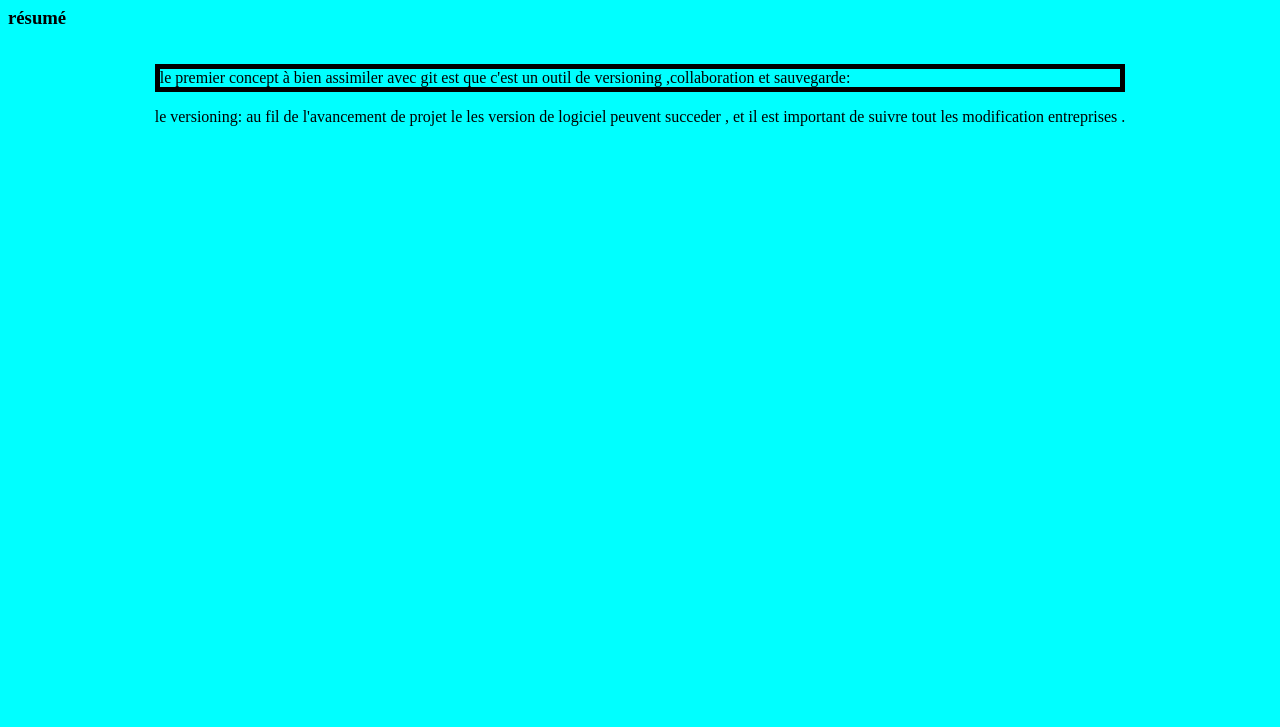
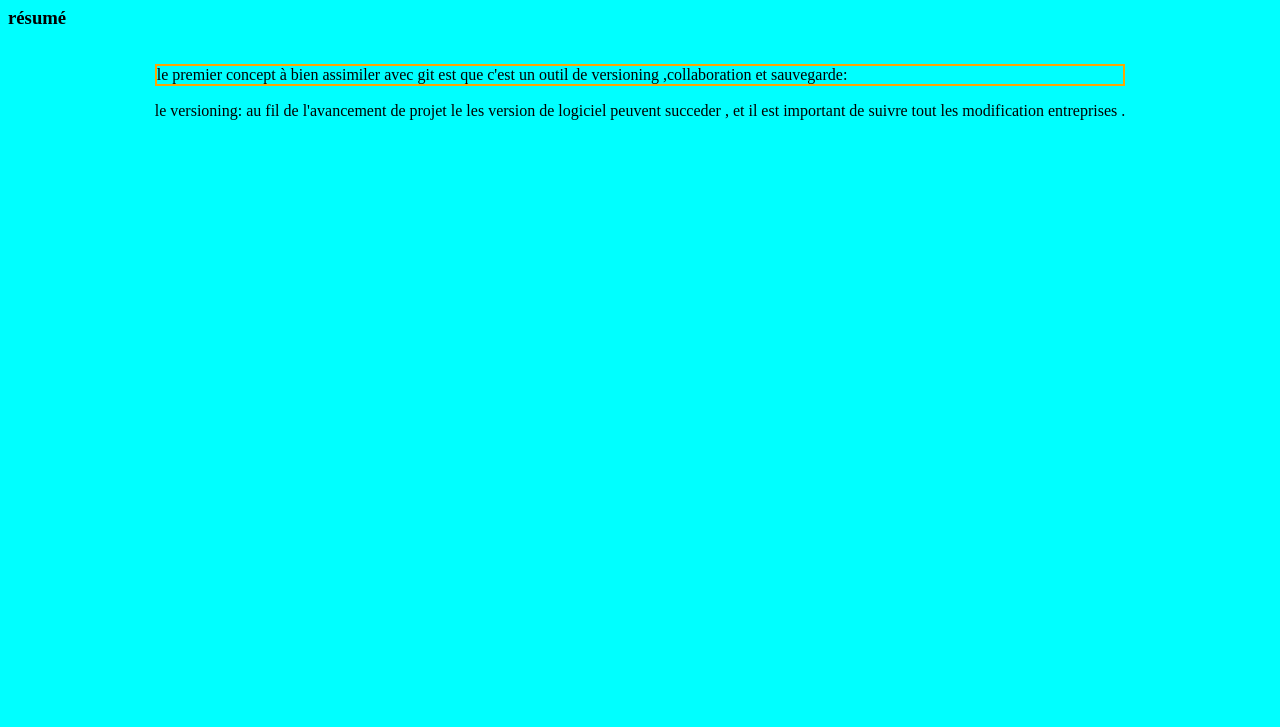
Before and after one commit to Nace121/studiGit, a plain HTML site: page index.html in a window 1280 px wide. Shown: the part 73-800 px from the top of the page. Drawn offline with Linux system fonts and the light colour scheme.

Commit message:
Update style.css
just colors

```diff
--- a/style.css
+++ b/style.css
@@ -10,5 +10,5 @@ body{
     align-items: center;
 }
 .p_resume{
-    border: 5px black solid;
+    border: 2px orange solid;
 }
```
